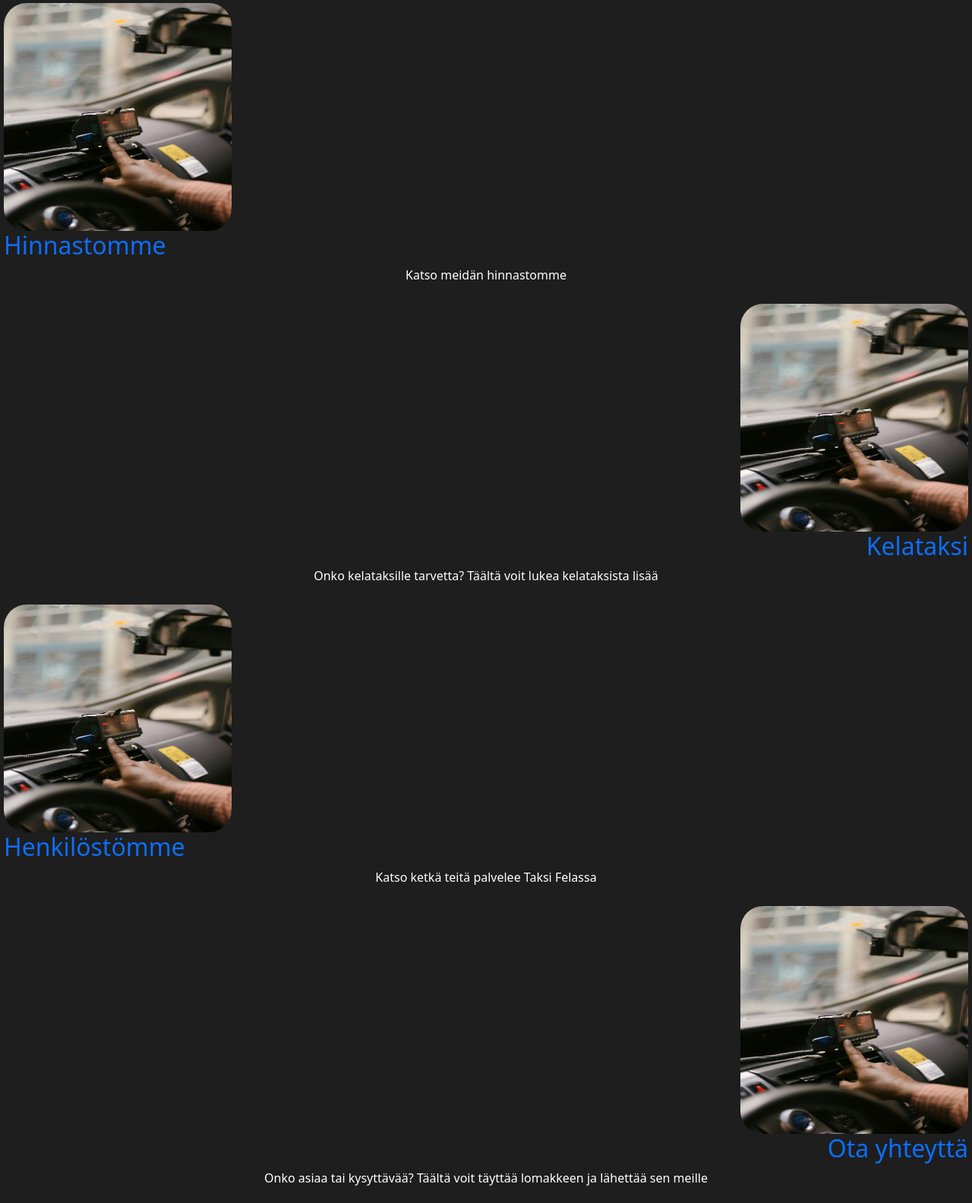
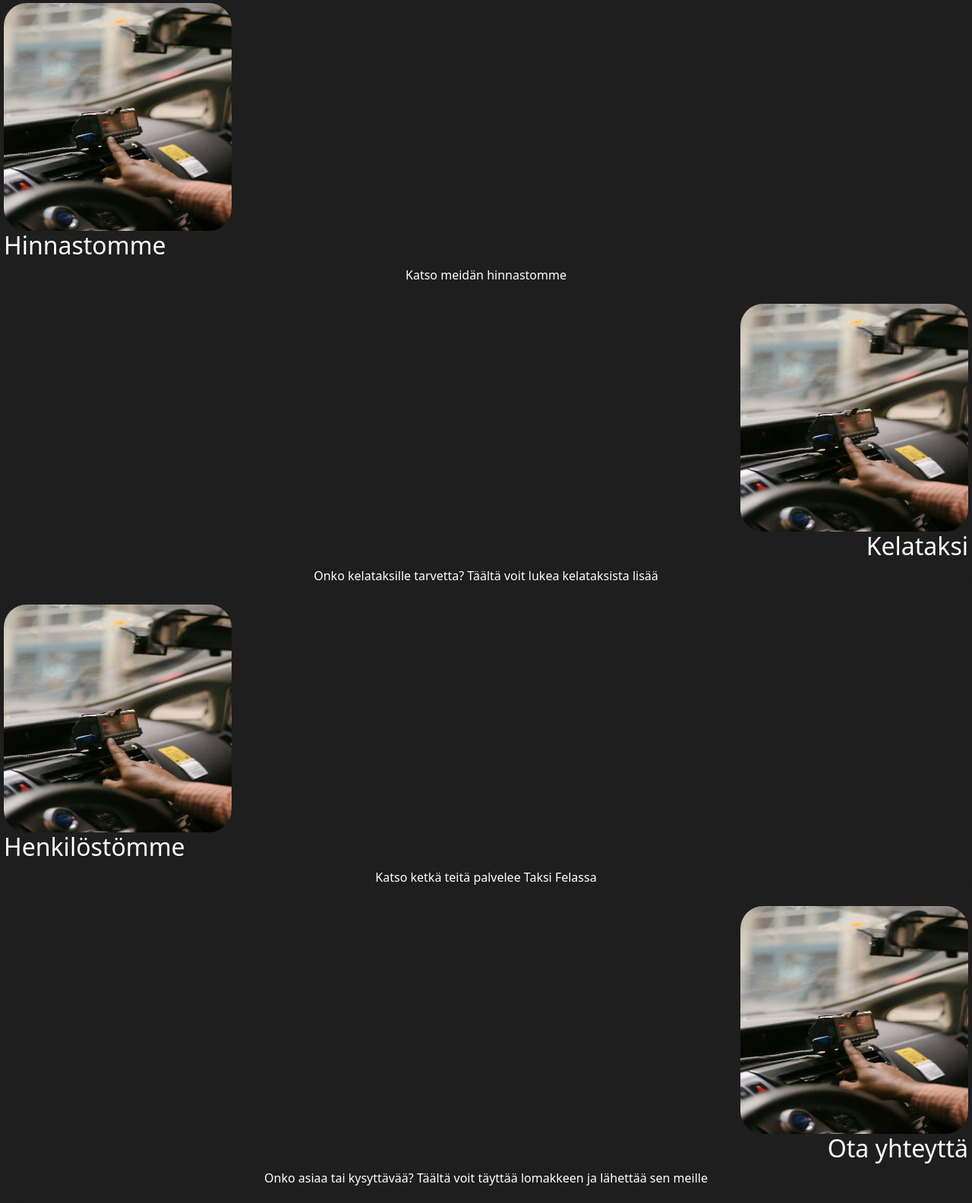
Before and after one commit to Antmar08/Taksifela, a PHP site: page /etusivu.html in a window 1280 px wide. Shown: the part 340-1924 px from the top of the page at 76% size. Run offline with PHP 8.4, Linux system fonts and the light colour scheme.

Commit message:
Update style.css

```diff
--- a/suomi/style.css
+++ b/suomi/style.css
@@ -110,6 +110,7 @@ img {
     margin: 5x;
     float: left;
     border-radius: 30px;
+    color: #fff;
 }
 
 .kuva1 {
@@ -121,6 +122,7 @@ img {
     margin: 5x;
     float: left;
     border-radius: 30px;
+    color: #fff;
 }
 
 /* Ota yhteyttä sivun formi */
```
